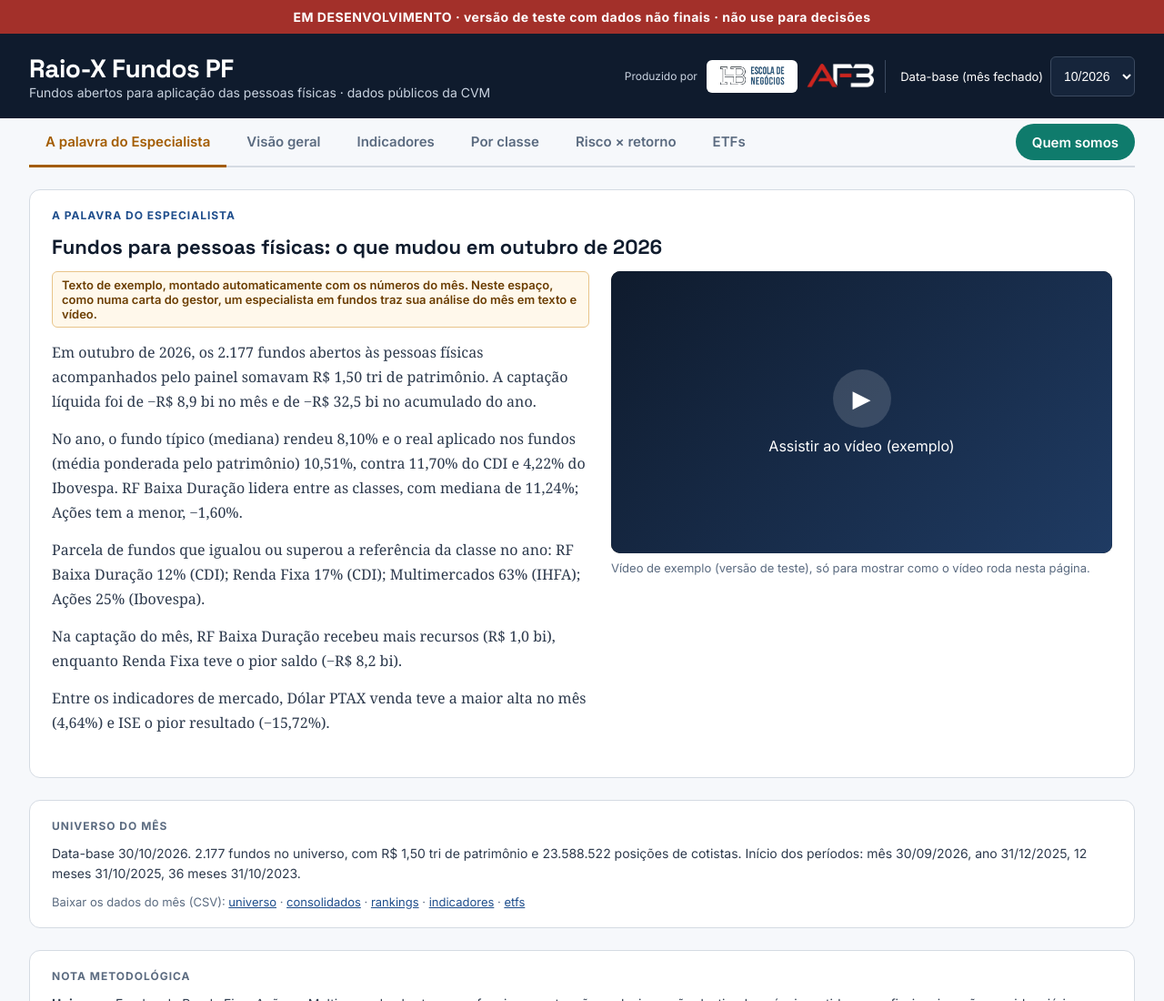
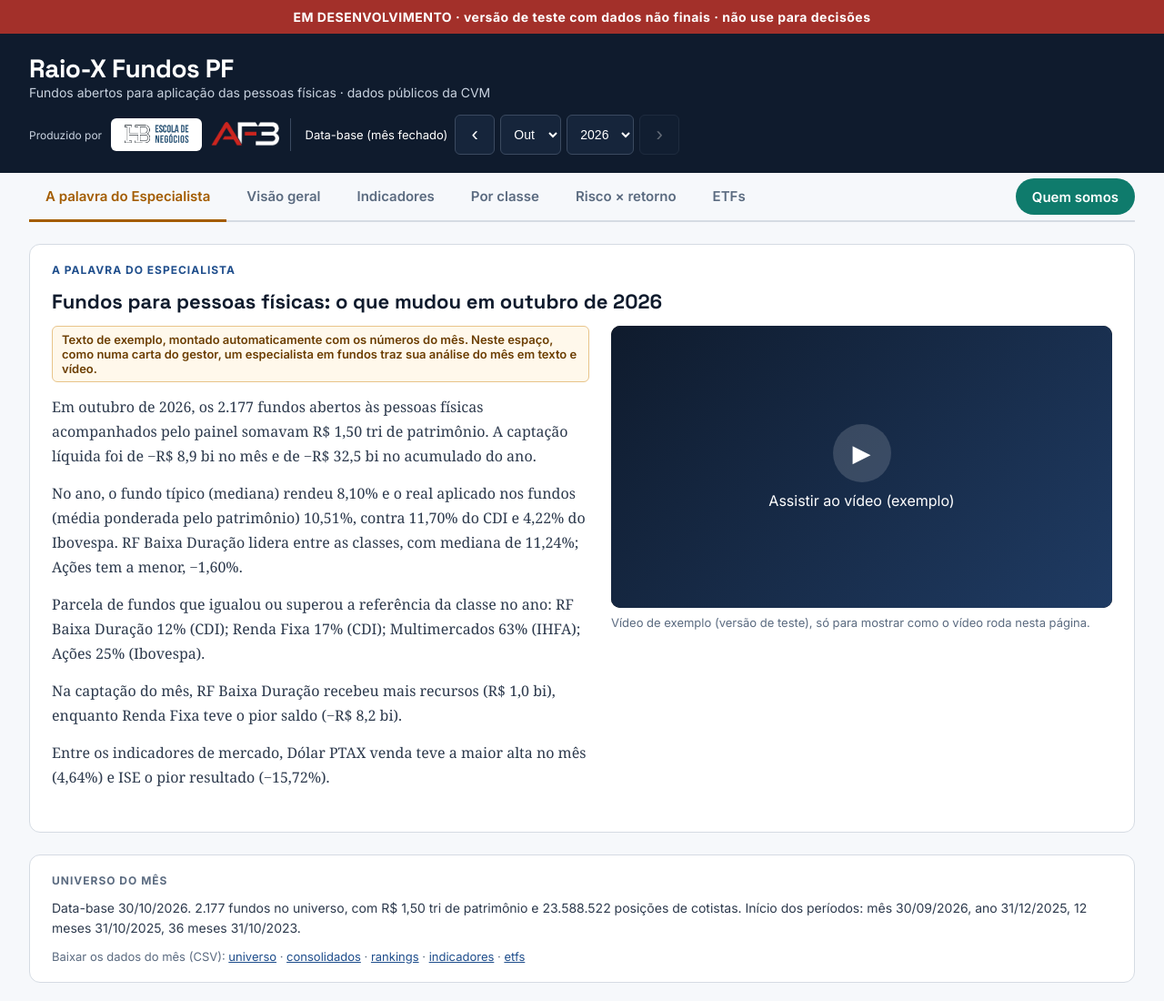
Before and after one commit to Fndoreis/RaioX_Painel, a plain HTML site: page index.html in a window 1280 px wide. Shown: the top 1100 px of the page at 91% size. Drawn offline with Linux system fonts and the light colour scheme.

Commit message:
Painel atualizado

```diff
--- a/app.js
+++ b/app.js
@@ -78,7 +78,7 @@
   function irPara(visao, classe) {
     est.visao = visao;
     if (classe) est.classe = classe;
-    history.replaceState(null, "", "#" + visao);
+    atualizarLink();
     render();
     window.scrollTo({ top: 0, behavior: "smooth" });
   }
@@ -851,9 +851,35 @@
     else if (est.visao === "etfs") visaoEtfs().catch((e) => { $("etf-manchete").textContent = "Não foi possível carregar os ETFs: " + e.message; });
   }
 
+  // ---------- data-base: ano, mês e setas; o link guarda a visão e o mês (#classe/2026-03) ----------
+  const MES_ABREV = ["Jan", "Fev", "Mar", "Abr", "Mai", "Jun", "Jul", "Ago", "Set", "Out", "Nov", "Dez"];
+  let MESES_DISP = [];   // do mais recente ao mais antigo
+  function atualizarLink() {
+    const m = est.dados && est.dados.mes;
+    history.replaceState(null, "", "#" + est.visao + (m && m !== MESES_DISP[0] ? "/" + m : ""));
+  }
+  function montarSeletor(mes) {
+    const [ano] = mes.split("-");
+    const anos = [...new Set(MESES_DISP.map((m) => m.slice(0, 4)))];
+    const sa = limpar($("sel-ano")), sm = limpar($("sel-mes"));
+    for (const a of anos) sa.append(el("option", { value: a, text: a }));
+    sa.value = ano;
+    for (const m of MESES_DISP.filter((m) => m.startsWith(ano + "-")).reverse())
+      sm.append(el("option", { value: m, text: MES_ABREV[+m.slice(5) - 1] }));
+    sm.value = mes;
+    const i = MESES_DISP.indexOf(mes);
+    $("mes-ant").disabled = i >= MESES_DISP.length - 1;
+    $("mes-prox").disabled = i <= 0;
+    $("mes-ant").title = i < MESES_DISP.length - 1 ? `Ir para ${rotMes(MESES_DISP[i + 1])}` : "Não há mês anterior";
+    $("mes-prox").title = i > 0 ? `Ir para ${rotMes(MESES_DISP[i - 1])}` : "Este é o mês mais recente";
+  }
+  const rotMes = (m) => `${MES_ABREV[+m.slice(5) - 1].toLowerCase()}/${m.slice(0, 4)}`;
+
   async function carregar(mes) {
+    montarSeletor(mes);
     const r = await fetch(`dados/${mes}.json`, { cache: "no-cache" });
     est.dados = await r.json();
+    atualizarLink();
     est.busca = null;
     $("busca-fundo").value = "";
     if (!est.dados.d0["36M"] && est.periodo === "36M") est.periodo = "12M";
@@ -861,16 +887,18 @@
   }
 
   async function iniciar() {
-    const h = location.hash.replace("#", "");
+    const [h, hm] = location.hash.replace("#", "").split("/");
     if (VISOES.some(([k]) => k === h)) est.visao = h;
-    const meses = await (await fetch("dados/meses.json", { cache: "no-cache" })).json();
-    const sel = $("sel-mes");
-    for (const m of meses) {
-      const [a, mm] = m.split("-");
-      sel.append(el("option", { value: m, text: `${mm}/${a}` }));
-    }
-    sel.onchange = () => carregar(sel.value);
-    await carregar(meses[0]);
+    MESES_DISP = (await (await fetch("dados/meses.json", { cache: "no-cache" })).json()).slice().sort().reverse();
+    $("sel-mes").onchange = (e) => carregar(e.target.value);
+    $("sel-ano").onchange = (e) => {   // mesmo mês no outro ano, se existir; senão o mais recente daquele ano
+      const alvo = `${e.target.value}-${($("sel-mes").value || "").slice(5)}`;
+      carregar(MESES_DISP.includes(alvo) ? alvo : MESES_DISP.find((m) => m.startsWith(e.target.value + "-")));
+    };
+    const passo = (d) => { const i = MESES_DISP.indexOf(est.dados.mes) + d; if (i >= 0 && i < MESES_DISP.length) carregar(MESES_DISP[i]); };
+    $("mes-ant").onclick = () => passo(1);
+    $("mes-prox").onclick = () => passo(-1);
+    await carregar(MESES_DISP.includes(hm) ? hm : MESES_DISP[0]);
   }
   iniciar().catch((e) => { document.querySelector("main").prepend(el("div", { class: "aviso", text: "Não foi possível carregar os dados: " + e })); });
 })();
--- a/estilo.css
+++ b/estilo.css
@@ -15,6 +15,11 @@ a{color:var(--azul)}a:hover{color:var(--azul-esc)}
 .logo-claro{background:#fff;border-radius:6px;padding:4px 8px;display:flex}
 .data-base{font-size:13px;display:flex;gap:8px;align-items:center}
 .data-base select{font-size:14px;padding:8px 10px;border-radius:6px;border:1px solid #3b4a60;background:#16253b;color:#fff;min-height:44px}
+.sel-data{display:flex;gap:6px;align-items:center}
+.sel-data .seta{min-width:44px;min-height:44px;border-radius:6px;border:1px solid #3b4a60;background:#16253b;color:#fff;font-size:22px;line-height:1;cursor:pointer}
+.sel-data .seta:disabled{opacity:.35;cursor:default}
+.sel-data .seta:not(:disabled):hover{background:#22344f}
+@media (max-width:640px){.data-base{flex-wrap:wrap}}
 main{display:flex;flex-direction:column;gap:24px;padding-top:24px;padding-bottom:24px}
 .aviso{background:#fff8eb;border:1px solid #e8c48a;border-radius:8px;padding:10px 14px;font-size:14px;color:#6b3d00;font-weight:600}
 .filtros{display:flex;flex-wrap:wrap;gap:12px;align-items:center;justify-content:space-between}
--- a/index.html
+++ b/index.html
@@ -9,7 +9,7 @@
 <link rel="preconnect" href="https://fonts.googleapis.com">
 <link rel="preconnect" href="https://fonts.gstatic.com" crossorigin>
 <link href="https://fonts.googleapis.com/css2?family=Inter:wght@400;500;600;700&family=Space+Grotesk:wght@500;700&display=swap" rel="stylesheet">
-<link rel="stylesheet" href="estilo.css?v=fa0adf2e1d">
+<link rel="stylesheet" href="estilo.css?v=3b7c768bfa">
 </head>
 <body>
 <div id="faixa-teste" class="faixa-teste" role="status" hidden>EM DESENVOLVIMENTO · versão de teste com dados não finais · não use para decisões</div>
@@ -25,9 +25,15 @@
         <a href="https://hbescoladenegocios.com/" target="_blank" rel="noopener" class="logo-claro"><img src="assets/logo-hb.png" alt="HB Escola de Negócios"></a>
         <a href="https://af3.com.br/" target="_blank" rel="noopener"><img src="assets/logo-af3.png" alt="AF3"></a>
       </div>
-      <label class="data-base">Data-base (mês fechado)
-        <select id="sel-mes" aria-label="Data-base"></select>
-      </label>
+      <div class="data-base" role="group" aria-label="Data-base (mês fechado)">
+        <span>Data-base (mês fechado)</span>
+        <div class="sel-data">
+          <button type="button" id="mes-ant" class="seta" aria-label="Mês anterior">‹</button>
+          <select id="sel-mes" aria-label="Mês"></select>
+          <select id="sel-ano" aria-label="Ano"></select>
+          <button type="button" id="mes-prox" class="seta" aria-label="Mês seguinte">›</button>
+        </div>
+      </div>
     </div>
   </div>
 </header>
@@ -235,6 +241,6 @@
 
 
 <div id="dica" class="dica" role="tooltip" hidden></div>
-<script src="app.js?v=2651f14d12"></script>
+<script src="app.js?v=f0f6f9a2e9"></script>
 </body>
 </html>
```
